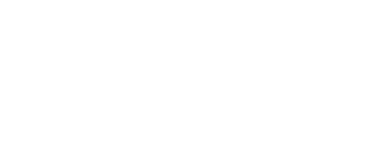
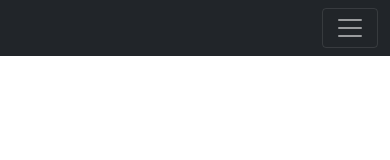
Before and after one commit to Gamfluent/13DTP2025-Group3, a plain HTML site: page template/nav/nav.html in a window 390 px wide. Drawn offline with nearby package versions, Linux system fonts and the light colour scheme.

Commit message:
Added Black and White to Style.css Added Base Bootstrap Hamburger menu - yet to be customised

```diff
--- a/styles/style.css
+++ b/styles/style.css
@@ -1,4 +1,6 @@
 :root {
+    --main-black: #232323;
+    --main-white: #F9F9F9;
     --main-red: #E42D26;
     --main-blue: #2FBEC2;
     --main-yellow: #FDC010;
--- a/template/nav/nav.html
+++ b/template/nav/nav.html
@@ -4,10 +4,26 @@
     <meta charset="UTF-8">
     <meta http-equiv="X-UA-Compatible" content="IE=edge">
     <meta name="viewport" content="width=device-width, initial-scale=1.0">
+    <link href="https://cdn.jsdelivr.net/npm/bootstrap@5.0.2/dist/css/bootstrap.min.css" rel="stylesheet" integrity="sha384-EVSTQN3/azprG1Anm3QDgpJLIm9Nao0Yz1ztcQTwFspd3yD65VohhpuuCOmLASjC" crossorigin="anonymous">
     <link rel="stylesheet" href="../../styles/style.css">
     <title>Nav Component Trailing</title>
 </head>
 <body>
-
+    <nav>
+        <nav class="navbar navbar-dark bg-dark"> <!--This is the main navbar and this container will be substitued with the developed header-->
+            <div class="container-fluid d-flex justify-content-end"> <!--This is the container of the navbar-->
+              <button class="navbar-toggler" type="button" data-bs-toggle="collapse" data-bs-target="#navbarToggleExternalContent" aria-controls="navbarToggleExternalContent" aria-expanded="false" aria-label="Toggle navigation"> <!--This is the button that will trigger the collapsible content-->
+                <span class="navbar-toggler-icon"></span> <!--This is the icon of the button-->
+              </button>
+            </div>
+            <div class="collapse justify-content-end" id="navbarToggleExternalContent"> <!--This is the collapsible content of the navbar-->
+                <div class="bg-dark p-4"> <!--Container with Collapsed Content inside-->
+                    <h5 class="text-white h4">Collapsed content</h5>
+                    <span class="text-muted">Toggleable via the navbar brand.</span>
+                </div>
+            </div>
+        </nav>
+    </nav>
+    <script src="https://cdn.jsdelivr.net/npm/bootstrap@5.0.2/dist/js/bootstrap.bundle.min.js" integrity="sha384-MrcW6ZMFYlzcLA8Nl+NtUVF0sA7MsXsP1UyJoMp4YLEuNSfAP+JcXn/tWtIaxVXM" crossorigin="anonymous"></script>
 </body>
 </html>
```
